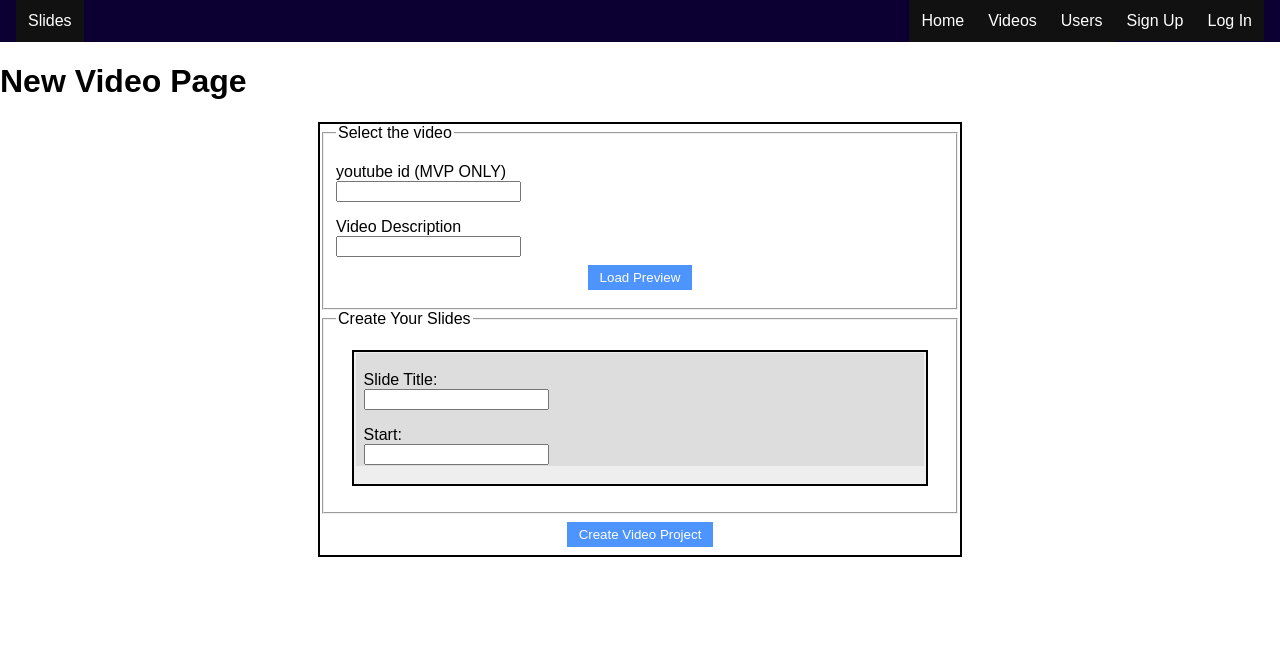
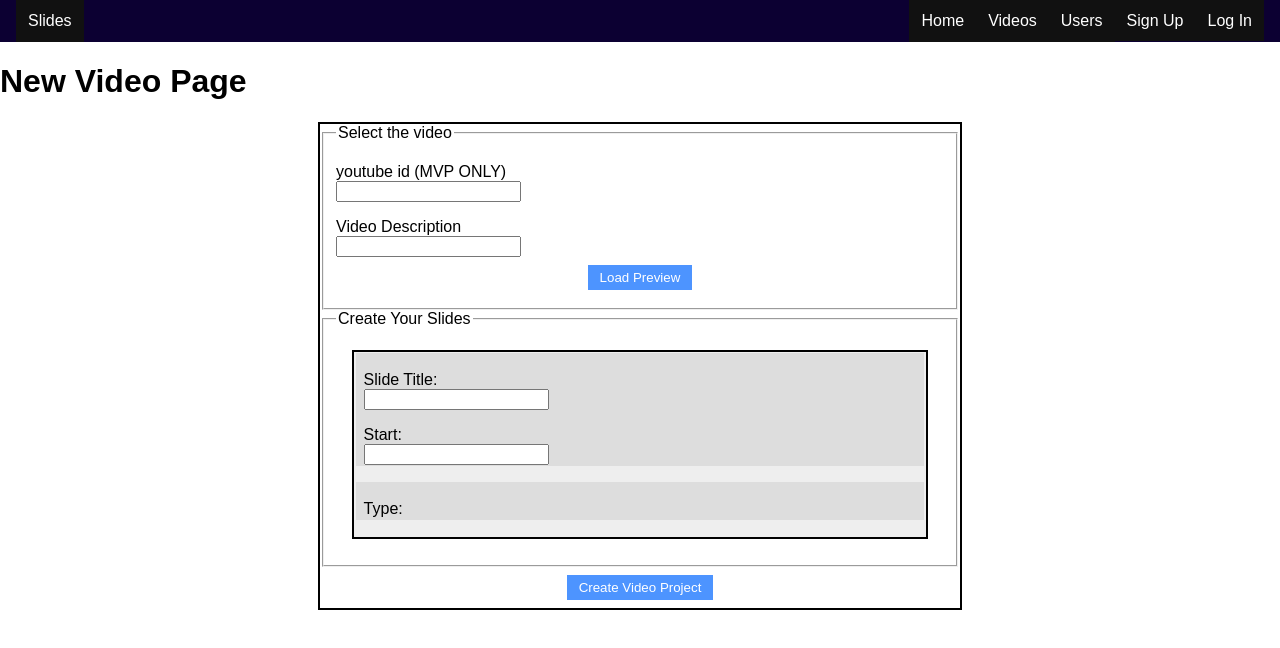
Before and after one commit to MostlyFocusedMike/slides-front, a React (Create React App) app: page /videos/new in a window 1280 px wide. Shown: the top 648 px of the page. Built offline with nearby package versions, Linux system fonts and the light colour scheme; what normalizr would draw is missing.

Commit message:
create SectionForm component

```diff
--- a/src/App.css
+++ b/src/App.css
@@ -59,7 +59,7 @@ img {
   background: #EEE;
   padding: .1rem;
   border: 2px solid black; }
-  .slide .slide-data {
+  .slide .slide-data, .slide .section {
     background: #DDD;
     padding: .1rem .5rem;
     margin: 0 0 1rem; }
--- a/src/components/NewVideoForm.js
+++ b/src/components/NewVideoForm.js
@@ -1,6 +1,7 @@
 import React from 'react'
 import {connect} from 'react-redux'
 import YouTube from 'react-youtube';
+import SectionForm from './SectionForm';
 
 class NewVideoForm extends React.Component {
   state = {
@@ -135,8 +136,7 @@ class NewVideoForm extends React.Component {
                 value={youtube_vid}
               />
             </div>
-            <div className="sections">
-            </div>
+            <SectionForm />
           </div>
         </fieldset>
         <button>Create Video Project</button>
--- /dev/null
+++ b/src/components/SectionForm.js
@@ -0,0 +1,13 @@
+import React from 'react'
+
+class SectionForm extends React.Component {
+  render() {
+    return (
+      <div className="section">
+        <label>Type: </label>
+      </div>
+    )
+  }
+}
+
+export default SectionForm
--- a/src/scss/main.scss
+++ b/src/scss/main.scss
@@ -141,4 +141,7 @@ img {
     padding: .1rem .5rem;
     margin: 0 0 1rem;
   }
+  .section {
+    @extend .slide-data;
+  }
 }
```
Also changed, not shown: 1 other file (tests, documents, lock files or other folders).
